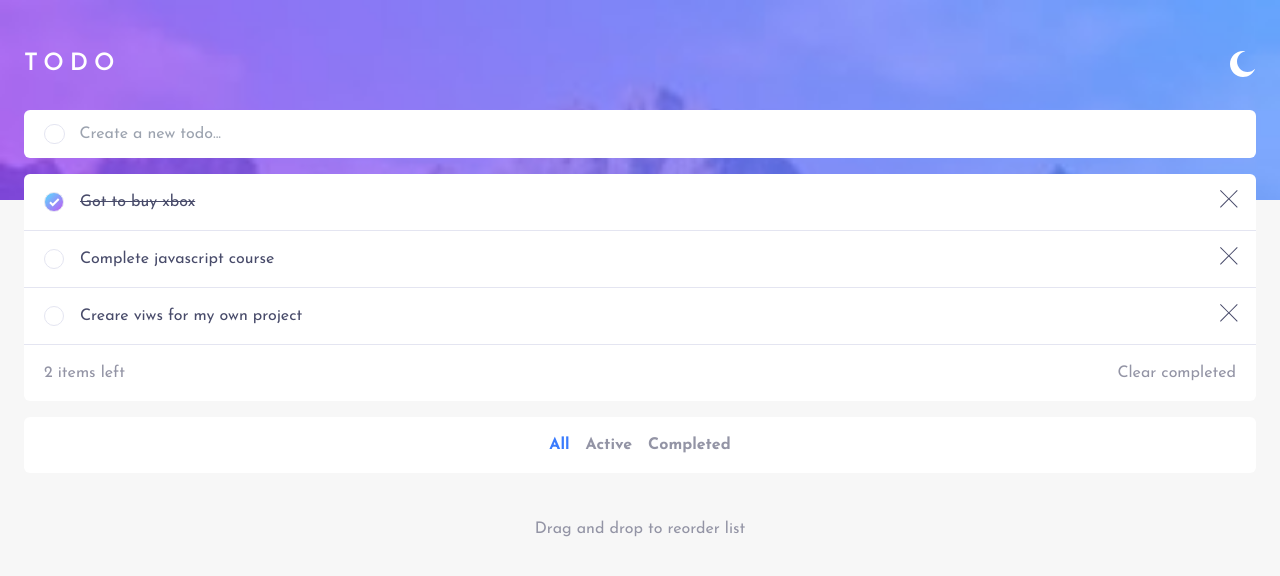
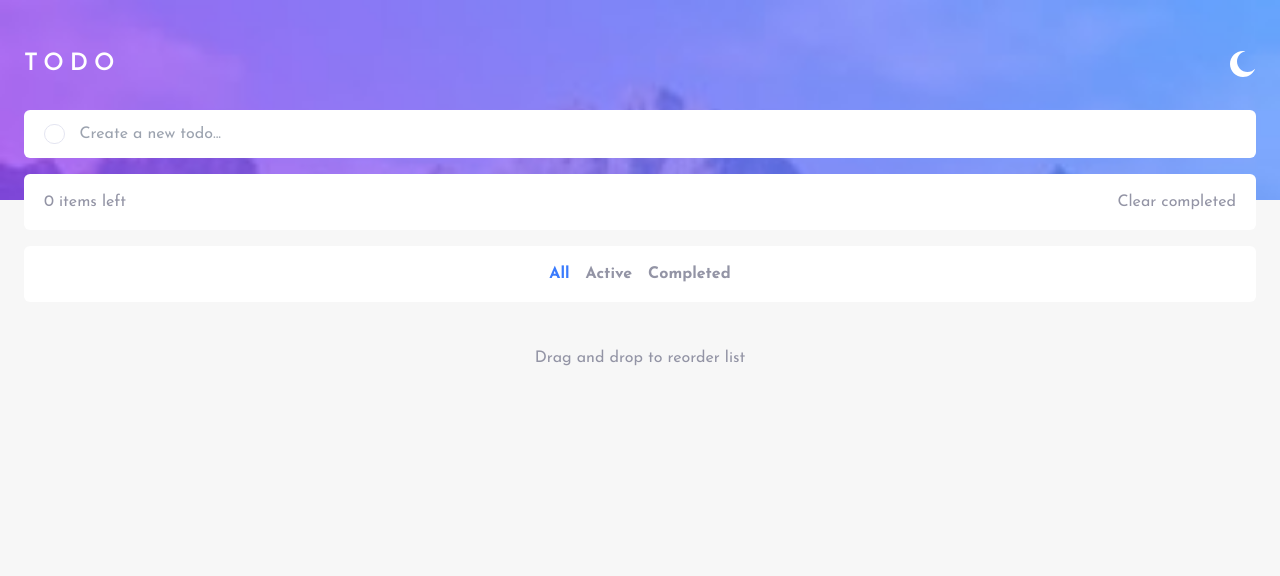
Before and after one commit to Jhonatan-Cortezz/todo-react, a React (Vite) app: page / in a window 1280 px wide. Shown: the top 576 px of the page. Built offline with nearby package versions, Linux system fonts and the light colour scheme.

Commit message:
chore: 🤖 save todos in localStorage

```diff
--- a/src/components/semantic/Main.jsx
+++ b/src/components/semantic/Main.jsx
@@ -1,11 +1,8 @@
-import { useState } from 'react'
+import { useEffect, useState } from 'react'
 import { TodoItem, TodoActions } from '../todos'
 
-const initialStateTodos = [
-  { id: 1, title: 'Got to buy xbox', completed: true },
-  { id: 2, title: 'Complete javascript course', completed: false },
-  { id: 3, title: 'Creare viws for my own project', completed: false },
-]
+const initialStateTodos = JSON.parse(localStorage.getItem('todos')) || []
+
 const Main = () => {
   const [ todos, setTodos ] = useState(initialStateTodos)
   const [ title, setTitle ] = useState('')
@@ -57,6 +54,9 @@ const Main = () => {
     setTitle('')
   }
 
+  useEffect(() => {
+    localStorage.setItem('todos', JSON.stringify(todos))
+  }, [todos])
 
   return (
     <main className="px-6 -mt-[90px] flex flex-col space-y-4">
```
